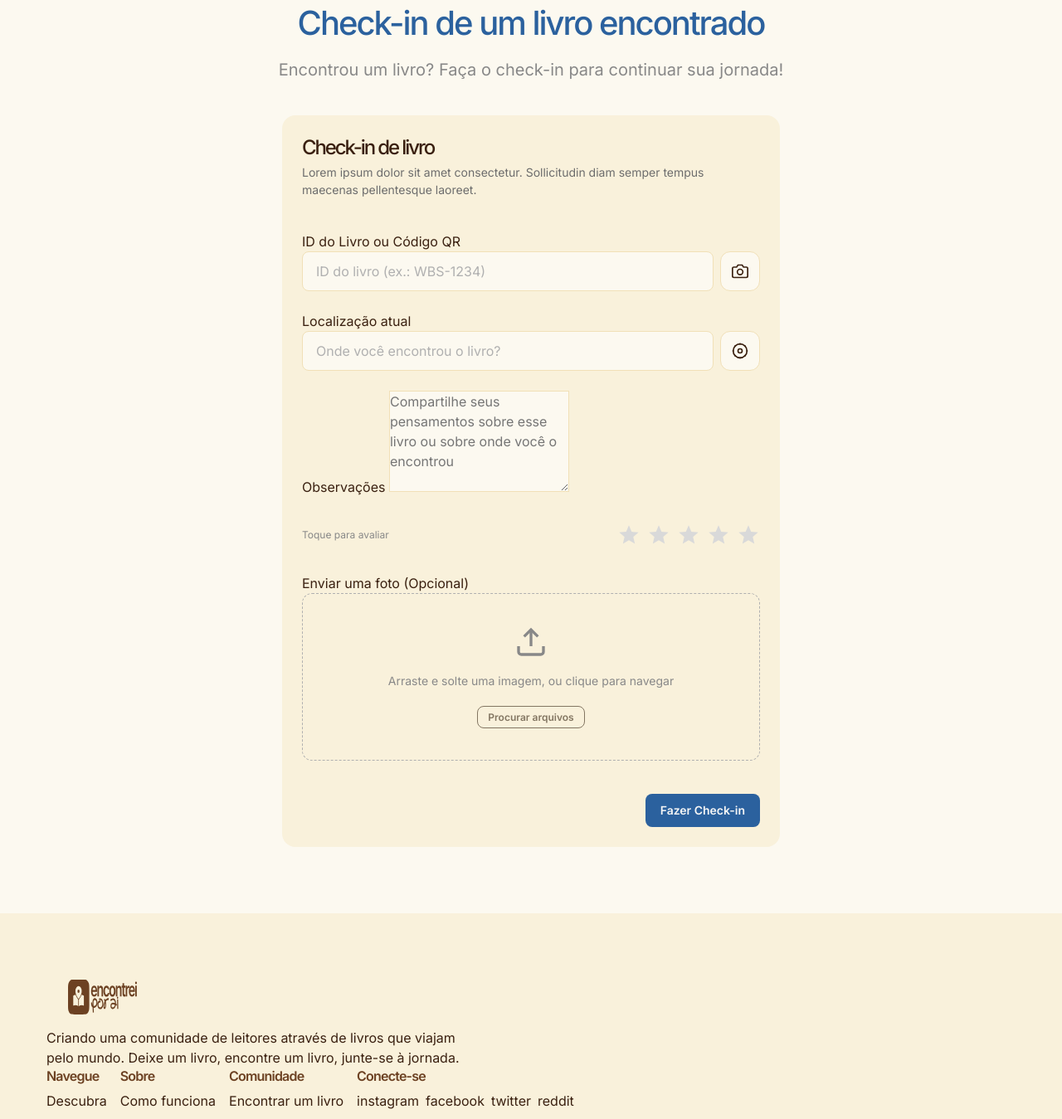
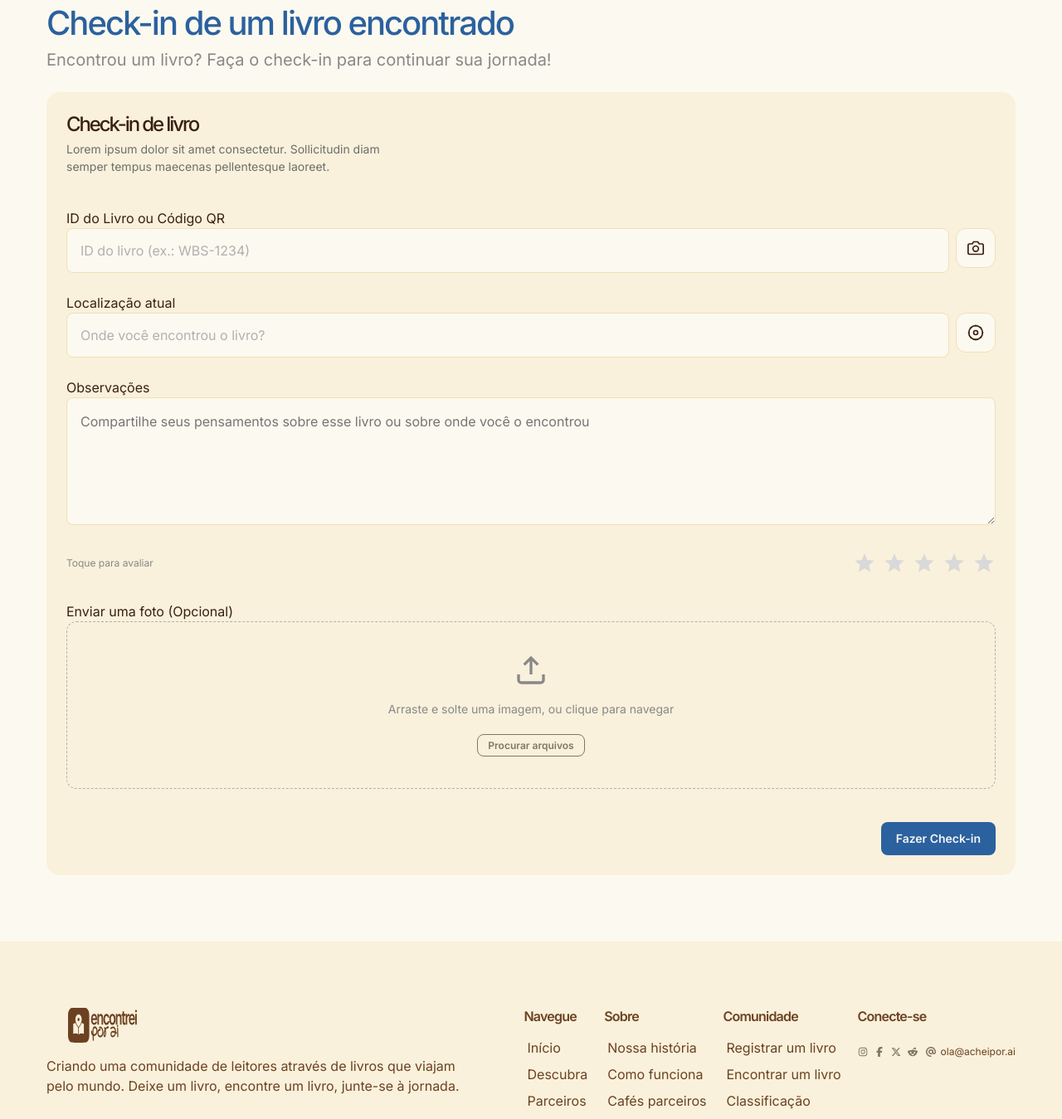
Before and after one commit to ericvieira/encontrei-html, a website: page checkin.html in a window 1280 px wide. Shown: the part 171-1520 px from the top of the page at 83% size. Drawn offline with Linux system fonts and the light colour scheme.

Commit message:
Fix checkin and criar-post layouts

```diff
--- a/checkin.html
+++ b/checkin.html
@@ -67,9 +67,9 @@
     <div class="checkin-page__hero">
       <div class="container">
         <!-- Page Title -->
-        <div class="section-header section-header--center">
-          <h1 class="section-header__title">Check-in de um livro encontrado</h1>
-          <p class="section-header__subtitle">Encontrou um livro? Faça o check-in para continuar sua jornada!</p>
+        <div class="checkin-page__header">
+          <h1 class="checkin-page__title">Check-in de um livro encontrado</h1>
+          <p class="checkin-page__subtitle">Encontrou um livro? Faça o check-in para continuar sua jornada!</p>
         </div>
 
         <!-- Check-in Form -->
@@ -222,46 +222,63 @@
   <!-- Footer -->
   <footer class="footer">
     <div class="footer__container">
-      <div class="footer__top">
+      <div class="footer__main">
         <div class="footer__brand">
           <div class="footer__logo">
             <img src="assets/icons/logo/footer-checkin.svg" alt="Encontrei Logo">
           </div>
-          <p class="footer__tagline">
-            Criando uma comunidade de leitores através de livros que viajam pelo mundo.
-            Deixe um livro, encontre um livro, junte-se à jornada.
+          <p class="footer__description">
+            Criando uma comunidade de leitores através de livros que viajam pelo mundo. Deixe um livro, encontre um livro, junte-se à jornada.
           </p>
         </div>
 
         <nav class="footer__nav">
-          <div class="footer__nav-section">
+          <div class="footer__nav-column">
             <h3 class="footer__nav-title">Navegue</h3>
             <ul class="footer__nav-list">
-              <li><a href="index.html">Descubra</a></li>
+              <li><a href="index.html" class="footer__nav-link">Início</a></li>
+              <li><a href="#" class="footer__nav-link">Descubra</a></li>
+              <li><a href="parceiros.html" class="footer__nav-link">Parceiros</a></li>
             </ul>
           </div>
 
-          <div class="footer__nav-section">
+          <div class="footer__nav-column">
             <h3 class="footer__nav-title">Sobre</h3>
             <ul class="footer__nav-list">
-              <li><a href="#como-funciona">Como funciona</a></li>
+              <li><a href="#" class="footer__nav-link">Nossa história</a></li>
+              <li><a href="#como-funciona" class="footer__nav-link">Como funciona</a></li>
+              <li><a href="parceiros.html" class="footer__nav-link">Cafés parceiros</a></li>
             </ul>
           </div>
 
-          <div class="footer__nav-section">
+          <div class="footer__nav-column">
             <h3 class="footer__nav-title">Comunidade</h3>
             <ul class="footer__nav-list">
-              <li><a href="#encontrar">Encontrar um livro</a></li>
+              <li><a href="#" class="footer__nav-link">Registrar um livro</a></li>
+              <li><a href="#" class="footer__nav-link">Encontrar um livro</a></li>
+              <li><a href="#" class="footer__nav-link">Classificação</a></li>
             </ul>
           </div>
 
-          <div class="footer__nav-section">
+          <div class="footer__nav-column">
             <h3 class="footer__nav-title">Conecte-se</h3>
             <div class="footer__social">
-              <a href="#" aria-label="Instagram">instagram</a>
-              <a href="#" aria-label="Facebook">facebook</a>
-              <a href="#" aria-label="Twitter">twitter</a>
-              <a href="#" aria-label="Reddit">reddit</a>
+              <a href="#" class="footer__social-link" aria-label="Siga-nos no Instagram">
+                <img src="assets/icons/social/instagram.svg" alt="" aria-hidden="true" width="12" height="12">
+              </a>
+              <a href="#" class="footer__social-link" aria-label="Siga-nos no Facebook">
+                <img src="assets/icons/social/facebook-f.svg" alt="" aria-hidden="true" width="12" height="12">
+              </a>
+              <a href="#" class="footer__social-link" aria-label="Siga-nos no X">
+                <img src="assets/icons/social/x-twitter.svg" alt="" aria-hidden="true" width="12" height="12">
+              </a>
+              <a href="#" class="footer__social-link" aria-label="Siga-nos no Reddit">
+                <img src="assets/icons/social/reddit-alien.svg" alt="" aria-hidden="true" width="12" height="12">
+              </a>
+              <a href="mailto:ola@acheipor.ai" class="footer__social-link footer__social-link--email" aria-label="Envie um e-mail para ola@acheipor.ai">
+                <img src="assets/icons/social/at.svg" alt="" aria-hidden="true" width="12" height="12">
+                <span>ola@acheipor.ai</span>
+              </a>
             </div>
           </div>
         </nav>
--- a/css/components/checkin-page.css
+++ b/css/components/checkin-page.css
@@ -12,9 +12,29 @@
   padding: var(--space-20) 0;
 }
 
+.checkin-page__header {
+  display: flex;
+  flex-direction: column;
+  gap: var(--space-1);
+  margin-bottom: var(--space-6);
+}
+
+.checkin-page__title {
+  font-size: var(--font-size-3xl);
+  font-weight: var(--font-weight-medium);
+  color: var(--color-primary);
+  letter-spacing: var(--letter-spacing-tightest);
+  line-height: var(--line-height-tight);
+}
+
+.checkin-page__subtitle {
+  font-size: var(--font-size-lg);
+  color: var(--color-text-secondary);
+  line-height: var(--line-height-normal);
+}
+
 .checkin-form-wrapper {
-  max-width: 600px;
-  margin: 0 auto;
+  width: 100%;
 }
 
 .checkin-form {
@@ -39,6 +59,7 @@
   font-size: var(--font-size-base);
   color: var(--color-woodsmoke-500);
   line-height: var(--line-height-normal);
+  max-width: 413px;
 }
 
 .checkin-form__fields {
@@ -98,16 +119,37 @@
 .checkin-form .form__textarea {
   background-color: var(--color-porsche-50);
   border-color: var(--color-porsche-200);
+  border-width: 1px;
+  border-style: solid;
+  border-radius: var(--radius-sm);
+  font-size: var(--font-size-md);
+  font-family: var(--font-family-primary);
+  color: var(--color-woodsmoke-800);
 }
 
 .checkin-form .form__input:focus,
 .checkin-form .form__textarea:focus {
   border-color: var(--color-primary);
   background-color: white;
+  outline: none;
 }
 
 .checkin-form .form__label {
   color: var(--color-porsche-950);
+}
+
+.checkin-form .form__input {
+  padding: var(--space-4);
+  line-height: 1;
+}
+
+.checkin-form .form__textarea {
+  display: block;
+  width: 100%;
+  padding: var(--space-4);
+  min-height: 119px;
+  line-height: var(--line-height-normal);
+  resize: vertical;
 }
 
 /* Responsive */
@@ -118,6 +160,14 @@
 
   .checkin-form {
     padding: var(--space-5);
+  }
+
+  .checkin-page__title {
+    font-size: var(--font-size-2xl);
+  }
+
+  .checkin-page__subtitle {
+    font-size: var(--font-size-md);
   }
 
   .checkin-form__header {
```
